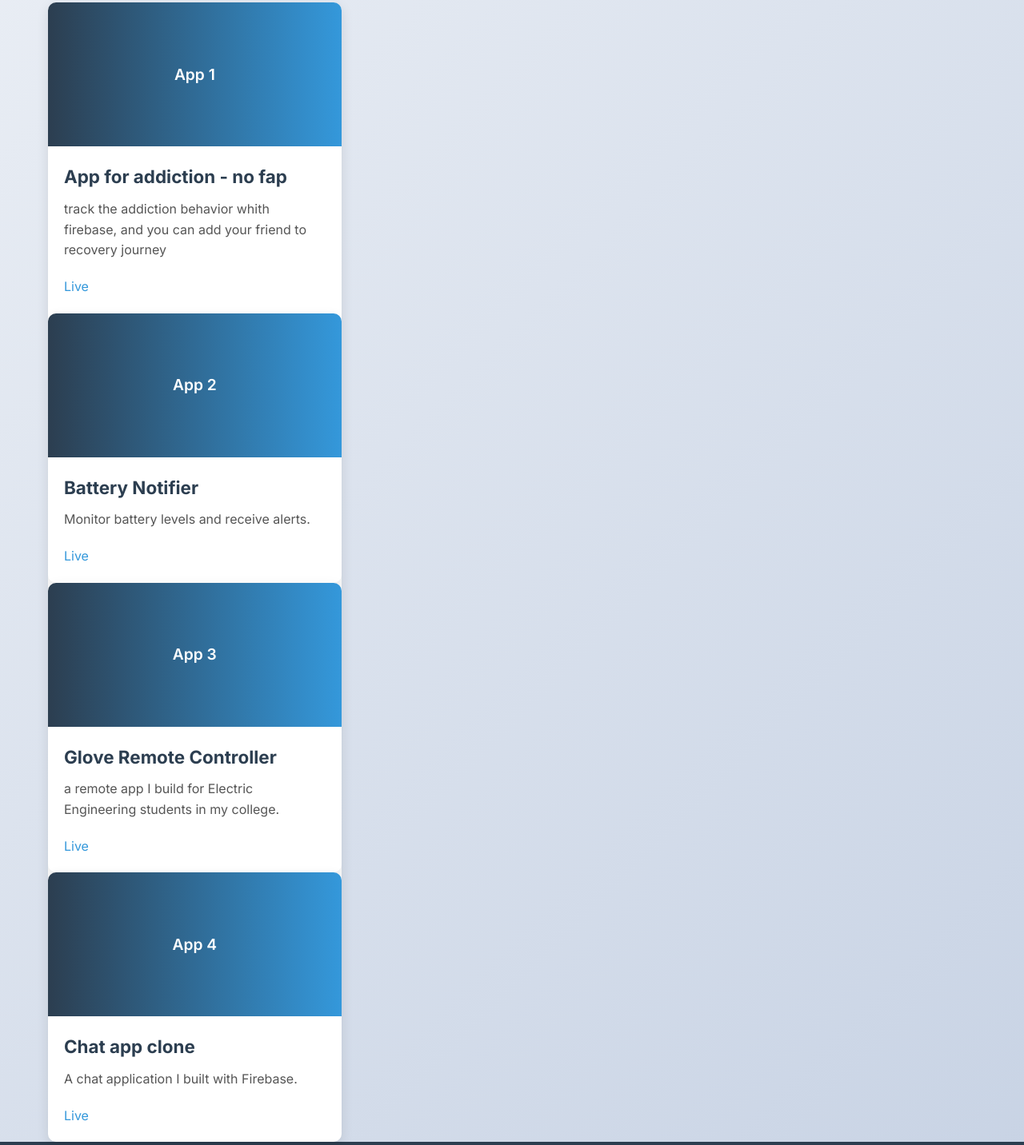
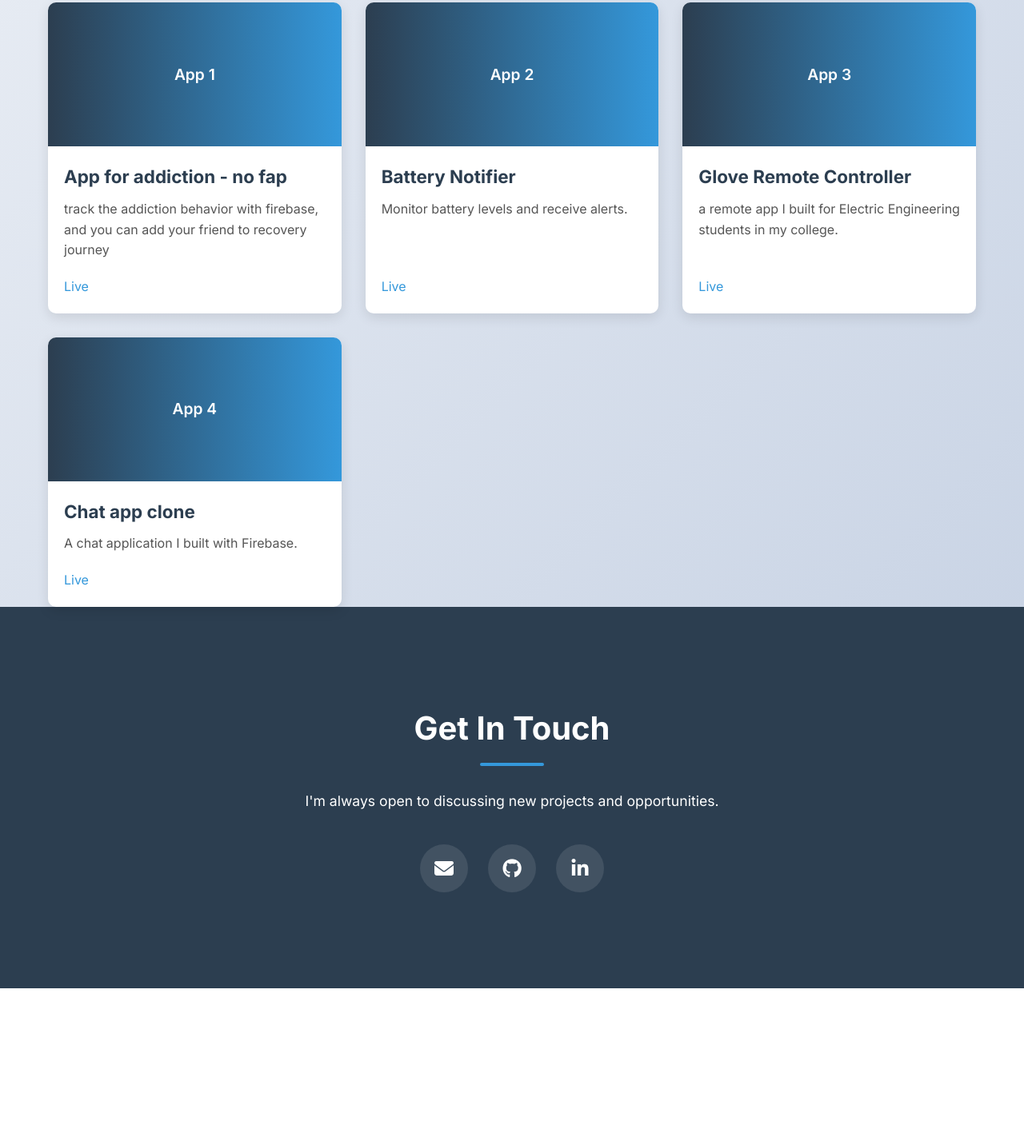
Before and after one commit to devloVinci/my_portfolio, a plain HTML site: page index.html in a window 1280 px wide. Shown: the part 1108-2540 px from the top of the page at 80% size. After the commit the page ends 2344 px from the top, so only its background shows below. Drawn offline with Linux system fonts and the light colour scheme.

Commit message:
fixing project card on index.html

```diff
--- a/index.html
+++ b/index.html
@@ -507,18 +507,19 @@
         <div class="skill">HTML & CSS</div>
       </div>
     </section>
-
     <section class="container projects" id="projects">
       <h2>Selected Projects</h2>
       <div class="projects-grid">
-        <article class="project-card" data-project-id="2">
+        <article class="project-card" data-project-id="1">
           <div class="project-thumb">App 1</div>
           <h3>App for addiction - no fap</h3>
-          <p>track the addiction behavior whith firebase, and you can add your friend to recovery journey</p>
+          <p>track the addiction behavior with firebase, and you can add your friend to recovery journey</p>
           <div class="card-actions">
             <a class="link" href="projects.html?project=addiction_tracker_app">Live</a>
           </div>
-          <article class="project-card" data-project-id="1">
+        </article>
+
+        <article class="project-card" data-project-id="2">
           <div class="project-thumb">App 2</div>
           <h3>Battery Notifier</h3>
           <p>Monitor battery levels and receive alerts.</p>
@@ -526,22 +527,23 @@
             <a class="link" href="projects.html?project=battery_notifier">Live</a>
           </div>
         </article>
-          <article class="project-card" data-project-id="2">
+
+        <article class="project-card" data-project-id="3">
           <div class="project-thumb">App 3</div>
           <h3>Glove Remote Controller</h3>
-            <p>a remote app I build for Electric Engineering students in my college.</p>
+          <p>a remote app I built for Electric Engineering students in my college.</p>
           <div class="card-actions">
             <a class="link" href="projects.html?project=glove_remote_controller">Live</a>
           </div>
         </article>
-          <article class="project-card" data-project-id="2">
+
+        <article class="project-card" data-project-id="4">
           <div class="project-thumb">App 4</div>
           <h3>Chat app clone</h3>
           <p>A chat application I built with Firebase.</p>
           <div class="card-actions">
             <a class="link" href="projects.html?project=chat_app_clone">Live</a>
           </div>
-          </article>
         </article>
       </div>
     </section>
```
Lines whose indentation alone changed are shown as unchanged.
